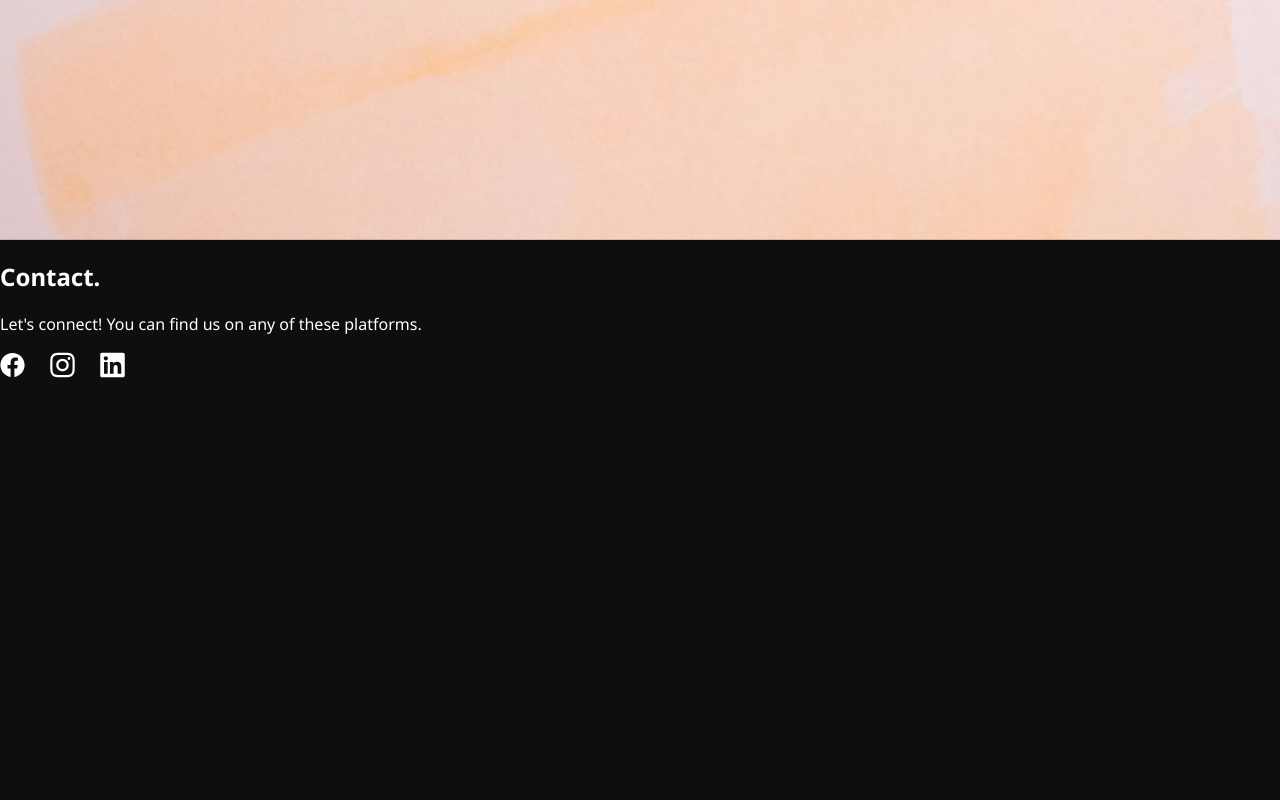
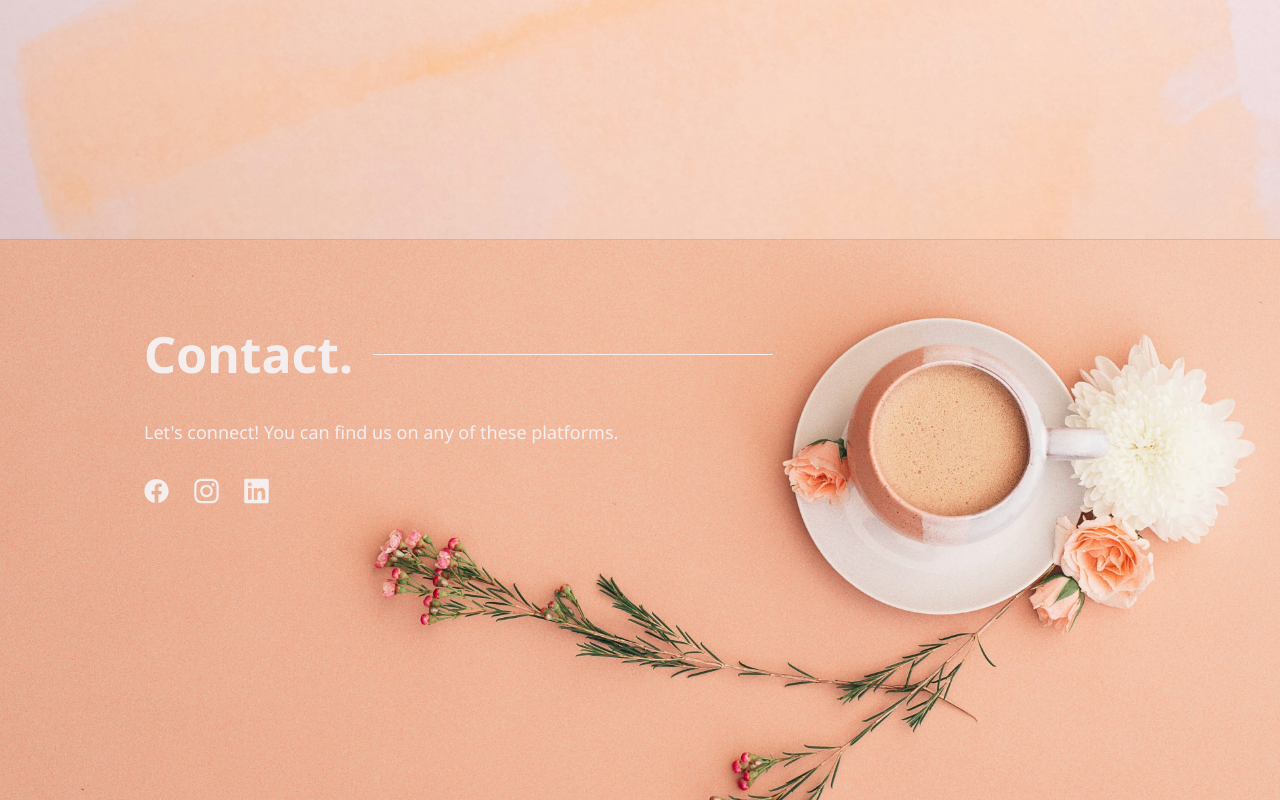
Before and after one commit to mehreen019/BanyanBay, a React (Vite) app in the folder banyan/: page / in a window 1280 px wide. Shown: the part 1360-2160 px from the top of the page. Before the commit the page ends 1746 px from the top, so only its background shows below. Built offline with nearby package versions, Linux system fonts and the light colour scheme; a web font is replaced by a local one.

Commit message:
send to deploy

```diff
--- a/banyan/package.json
+++ b/banyan/package.json
@@ -12,6 +12,8 @@
   "dependencies": {
     "framer-motion": "^11.18.1",
     "lucide-react": "^0.473.0",
+    "path": "^0.12.7",
+    "process": "^0.11.10",
     "react": "^18.3.1",
     "react-dom": "^18.3.1",
     "react-icons": "^5.4.0",
@@ -19,6 +21,7 @@
   },
   "devDependencies": {
     "@eslint/js": "^9.17.0",
+    "@types/node": "^22.10.7",
     "@types/react": "^18.3.18",
     "@types/react-dom": "^18.3.5",
     "@vitejs/plugin-react-swc": "^3.5.0",
--- a/banyan/src/App.tsx
+++ b/banyan/src/App.tsx
@@ -4,9 +4,10 @@ import { Route } from "react-router-dom"
 import Home from "./pages/Home"
 import Travel from "./pages/Travel"
 
+
 export default function App() {
   return (
-    <BrowserRouter>
+    <BrowserRouter basename={process.env.PUBLIC_URL}>
       <Routes>
         <Route path="/" element={<Home />} />
         <Route path="/BBayTravel" element={<Travel />} />
--- a/banyan/src/index.css
+++ b/banyan/src/index.css
@@ -322,6 +322,89 @@ header .menu {
     animation-timeline: view();
     animation-range: entry 0% cover 45%;
 }
+
+.Contact {
+    background-image: url(./assets/contact.JPG);  /* Peach background */
+    background-size: cover;
+    background-position: center;
+    padding: 80px 20px;
+    min-height: 50vh;
+    display: flex;
+  }
+
+  .Contact .content {
+    max-width: 800px;
+    width: 100%;
+    margin-left: 10%;
+
+  }
+
+  .Contact .content .heading {
+    margin: 0;
+    padding: 0;
+    display: flex;
+    align-items: center;
+    gap: 20px;
+  }
+
+  .Contact .content .heading h2 {
+    font-size: 50px;
+    font-weight: bold;
+    color: #0e0e0e;
+    margin: 0;
+    color: #f5eeee;
+  }
+
+  .Contact .content .heading .decorative-line {
+    flex: .70;
+    height: 1px;
+    background-color: #f5eeee;
+  }
+
+  .Contact .content p {
+    font-size: 18px;
+    color:  #f5eeee;
+    margin: 30px 0;
+    line-height: 1.6;
+    text-align: left;
+  }
+
+  .Contact .content a {
+    color: #FF8C69;  /* Darker peach for links */
+    text-decoration: none;
+    transition: color 0.3s ease;
+  }
+
+  .Contact .content a:hover {
+    color: #FF6347;  /* Even darker on hover */
+  }
+
+  .Contact .social-links {
+    display: flex;
+    gap: 25px;
+    margin-top: 20px;
+  }
+
+  .Contact .social-links a {
+    color: #f5eeee;
+    font-size: 24px;
+    transition: color 0.3s ease;
+  }
+
+  .Contact .social-links a:hover {
+    color: #b88373;
+  }
+
+.Contact .social-links a,
+.Contact .content p,
+.Contact .content h2,
+.Contact .content .heading .decorative-line
+{
+    animation: appear 5s ease-in-out 1 forwards;
+    animation-timeline: view();
+    animation-range: entry 0% cover 40%;
+}
+
 
 .travel-contact {
     background-color: #7d8491;
--- a/banyan/tsconfig.app.json
+++ b/banyan/tsconfig.app.json
@@ -7,7 +7,10 @@
     "lib": ["ES2020", "DOM", "DOM.Iterable"],
     "module": "ESNext",
     "skipLibCheck": true,
-
+    "baseUrl": ".",
+    "paths": {
+      "@/*": ["src/*"]
+    },
     /* Bundler mode */
     "moduleResolution": "bundler",
     "allowImportingTsExtensions": true,
```
Also changed, not shown: banyan/vercel.json (added), 1 other file (tests, documents, lock files or other folders).
